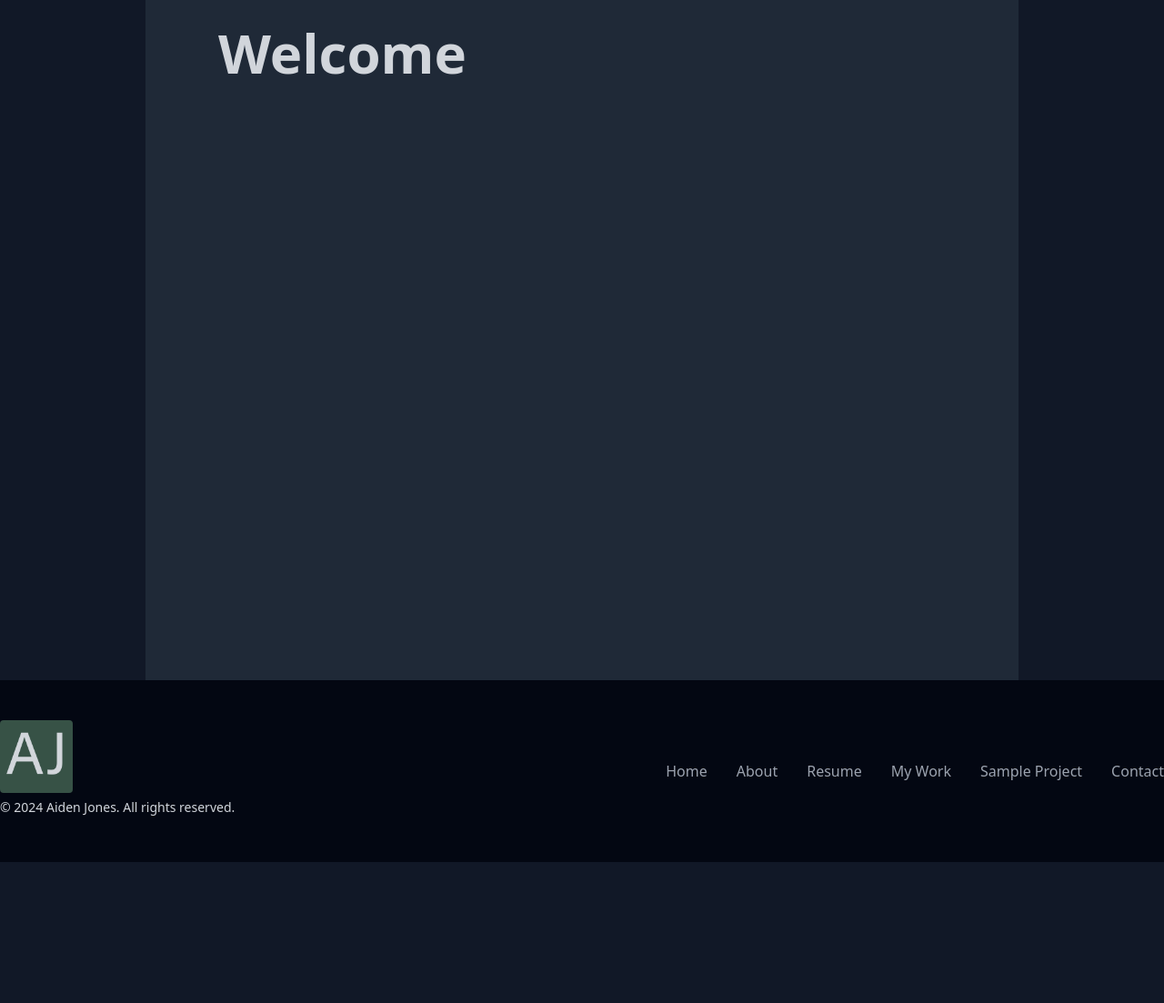
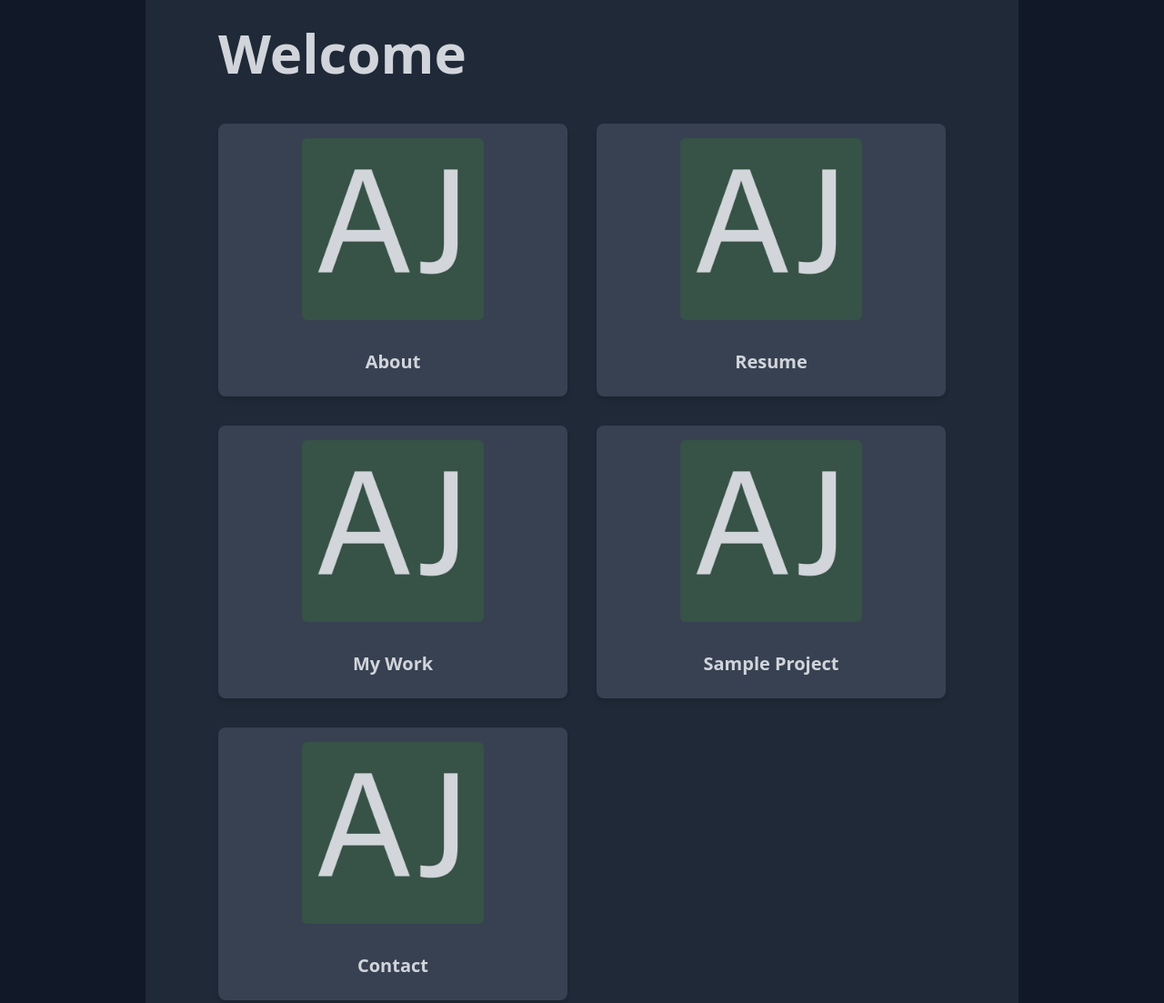
Before and after one commit to ByteCrafterGlitch/WebTech-Final-Prj, a website: page index.html in a window 1280 px wide. Shown: the part 180-1283 px from the top of the page at 91% size. Before the commit the page ends 1128 px from the top, so only its background shows below. Drawn offline with Linux system fonts and the light colour scheme.

Commit message:
Feat: Add card content to index

```diff
--- a/index.html
+++ b/index.html
@@ -28,10 +28,51 @@
     </nav>
 </header>
 
-<div class="flex items-center justify-center h-dvh relative z-10">
-    <div class="bg-gray-800 px-20 py-20 w-full lg:w-3/4 h-dvh">
+<div class="flex items-center justify-center h-full relative z-10">
+    <div class="bg-gray-800 px-20 py-20 w-full lg:w-3/4 h-full">
         <h1 class="text-gray-300 text-4xl md:text-6xl font-bold">Welcome</h1>
-
+        <div class="grid grid-cols-1 xl:grid-cols-2 mt-12 gap-8">
+            <a href="about.html" class="bg-gray-700 shadow-md rounded-lg overflow-hidden hover:bg-gray-600 transition ease-in-out delay-150 hover:-translate-y-2 hover:scale-105 duration-300">
+                <div class="hidden invisible md:flex md:visible justify-center items-center py-4">
+                    <img src="assets/img/aj_logo.webp" alt="Card Image" class="rounded-md h-[200px]">
+                </div>
+                <div class="p-4 text-center md:text-left">
+                    <h2 class="text-gray-300 text-xl font-bold mb-2 text-center">About</h2>
+                </div>
+            </a>
+            <a href="resume.html" class="bg-gray-700 shadow-md rounded-lg overflow-hidden hover:bg-gray-600 transition ease-in-out delay-150 hover:-translate-y-2 hover:scale-105 duration-300">
+                <div class="hidden invisible md:flex md:visible justify-center items-center py-4">
+                    <img src="assets/img/aj_logo.webp" alt="Card Image" class="rounded-md h-[200px]">
+                </div>
+                <div class="p-4 text-center md:text-left">
+                    <h2 class="text-gray-300 text-xl font-bold mb-2 text-center">Resume</h2>
+                </div>
+            </a>
+            <a href="projects.html" class="bg-gray-700 shadow-md rounded-lg overflow-hidden hover:bg-gray-600 transition ease-in-out delay-150 hover:-translate-y-2 hover:scale-105 duration-300">
+                <div class="hidden invisible md:flex md:visible justify-center items-center py-4">
+                    <img src="assets/img/aj_logo.webp" alt="Card Image" class="rounded-md h-[200px]">
+                </div>
+                <div class="p-4 text-center md:text-left">
+                    <h2 class="text-gray-300 text-xl font-bold mb-2 text-center">My Work</h2>
+                </div>
+            </a>
+            <a href="mywork.html" class="bg-gray-700 shadow-md rounded-lg overflow-hidden hover:bg-gray-600 transition ease-in-out delay-150 hover:-translate-y-2 hover:scale-105 duration-300">
+                <div class="hidden invisible md:flex md:visible justify-center items-center py-4">
+                    <img src="assets/img/aj_logo.webp" alt="Card Image" class="rounded-md h-[200px]">
+                </div>
+                <div class="p-4 text-center md:text-left">
+                    <h2 class="text-gray-300 text-xl font-bold mb-2 text-center">Sample Project</h2>
+                </div>
+            </a>
+            <a href="contact.html" class="bg-gray-700 shadow-md rounded-lg overflow-hidden hover:bg-gray-600 transition ease-in-out delay-150 hover:-translate-y-2 hover:scale-105 duration-300">
+                <div class="hidden invisible md:flex md:visible justify-center items-center py-4">
+                    <img src="assets/img/aj_logo.webp" alt="Card Image" class="rounded-md h-[200px]">
+                </div>
+                <div class="p-4 text-center md:text-left">
+                    <h2 class="text-gray-300 text-xl font-bold mb-2 text-center">Contact</h2>
+                </div>
+            </a>
+        </div>
     </div>
 </div>
 <footer class="bg-gray-950 py-6 mt-auto">
```
